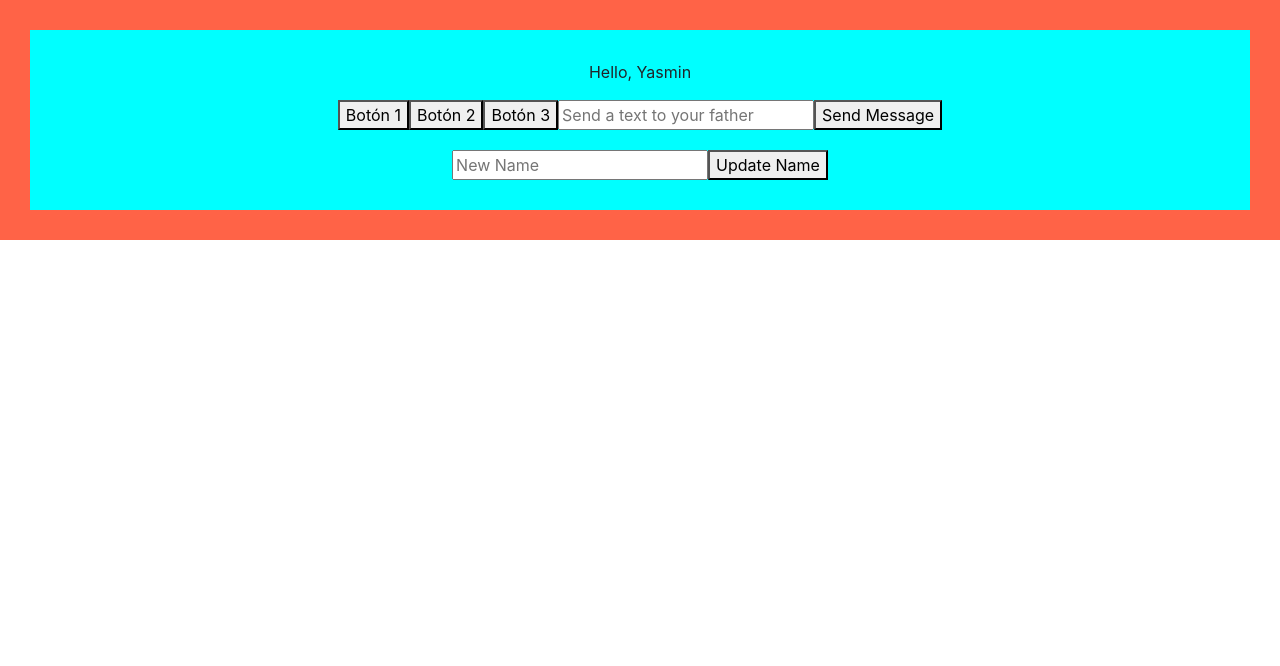
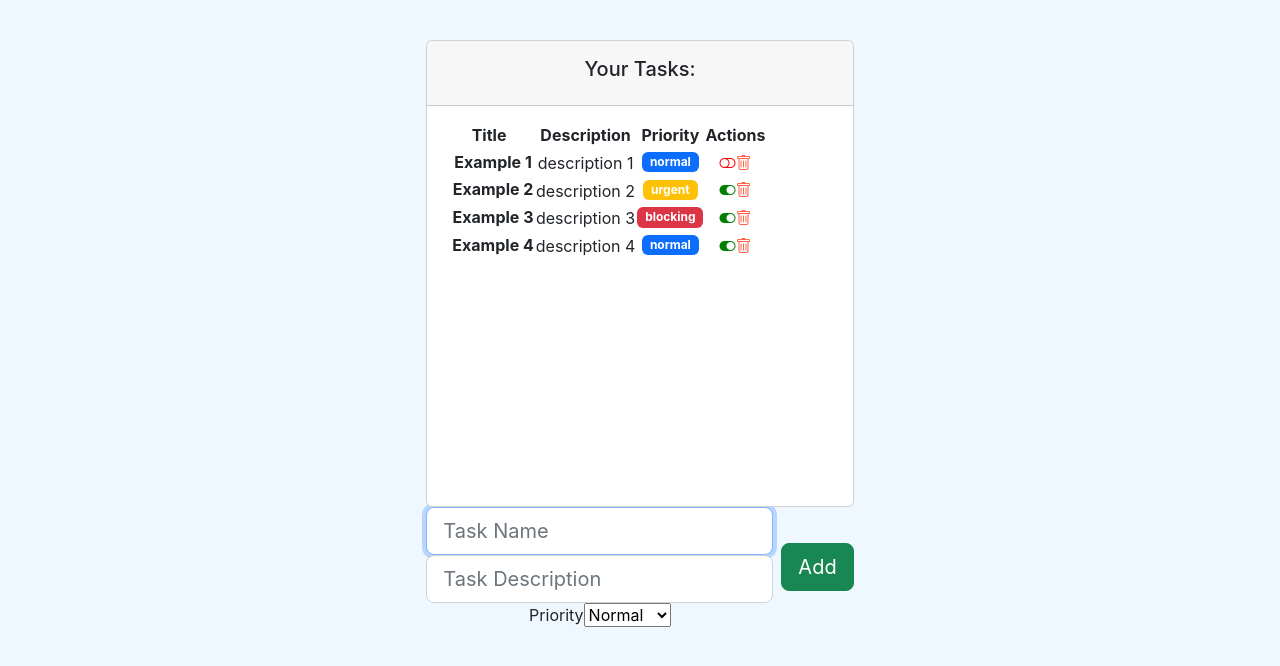
Before and after one commit to adrisanc/React-Project-Practice-OB, a React (Create React App) app: page / in a window 1280 px wide. Shown: the top 666 px of the page. Built offline with nearby package versions, Linux system fonts and the light colour scheme.

Commit message:
[add] modulo 9 : Vídeo del tema 9 completo: Avance en el proyecto evolutivo

```diff
--- a/src/App.css
+++ b/src/App.css
@@ -40,3 +40,11 @@
 h1{
   color: tomato;
 }
+body{
+  display: flex;
+  align-items: center;
+  justify-content: center;
+  padding-top: 40px;
+  padding-bottom: 40px;
+  background-color: aliceblue;
+}
--- a/src/App.js
+++ b/src/App.js
@@ -48,10 +48,10 @@ function App() {
       {/* </header> */}
 
       {/* Gestíon de eventos */}
-        <Father></Father>
+        {/* <Father></Father> */}
 
       {/* Componente de listado de tareas */}
-      {/* <TaskList></TaskList> */}
+      <TaskList></TaskList>
     </div>
   );
 }
--- a/src/components/container/task_list.jsx
+++ b/src/components/container/task_list.jsx
@@ -52,9 +52,34 @@ const TaskList = () => {
     };
   }, [tasks]);
 
-  const changeCompleted = (id) => {
-    console.log("TODO: Cambiar estado de un a tarea");
-  };
+  function completeTask(task) {
+    console.log('Completed this Task: ', task);
+    const index = tasks.indexOf(task);
+    // [...tasks] trae todas las tareas
+    const tempTasks = [...tasks];
+    // segpun el index de la tarea cambiara el estado de completed de true a false o viceversa
+    tempTasks[index].completed = !tempTasks[index].completed;
+    // actualizar el estado del componente y actualizar la iteracion de las tareas en orden para mostrar las tareas actualizadas
+    setTasks(tempTasks);
+  }
+
+  function deleteTask(task) {
+    console.log('Deleted this Task: ', task);
+    const index = tasks.indexOf(task);
+    const tempTasks = [...tasks];
+    // tempTasks.splice(indice del cual partimos para borrar elementos, cuantos elementos queremos borrar)
+    tempTasks.splice(index,1);
+    setTasks(tempTasks)
+  }
+
+  function addTask(task) {
+    console.log('Add this Task: ', task);
+    const index = tasks.indexOf(task);
+    const tempTasks = [...tasks];
+    // tempTasks.splice(indice del cual partimos para borrar elementos, cuantos elementos queremos borrar)
+    tempTasks.push(task);
+    setTasks(tempTasks)
+  }
 
   return (
     <div>
@@ -81,15 +106,26 @@ const TaskList = () => {
               </thead>
               <tbody>
                 {tasks.map((task, index) => {
-                  {/* !Important to add the key in iteration to avoid conflict */}
-                  return <TaskComponent key={index} task={task}></TaskComponent>;
+                  {
+                    /* !Important to add the key in iteration to avoid conflict */
+                  }
+                  return (
+
+                    <TaskComponent
+                    // Desde aqui se pasan las props a los hijos
+                      key={index}
+                      task={task}
+                      complete = {completeTask}
+                      remove = {deleteTask}>
+                    </TaskComponent>
+                  );
                 })}
               </tbody>
             </table>
           </div>
-          <TaskForm></TaskForm>
         </div>
       </div>
+          <TaskForm add={addTask}></TaskForm>
     </div>
   );
 };
--- a/src/components/pure/forms/taskForm.jsx
+++ b/src/components/pure/forms/taskForm.jsx
@@ -1,11 +1,45 @@
 import React, { useRef } from "react";
+import PropTypes from "prop-types";
+import { LEVELS } from "../../../models/level.enum";
+import { Task } from "../../../models/task.class";
 
-const TaskForm = () => {
-  return (
-    <form>
+const TaskForm = ({ add }) => {
+  const nameRef = useRef("");
+  const descriptionRef = useRef("");
+  const levelRef = useRef(LEVELS.NORMAL);
 
-    </form>
-    )
+  function addTask(e) {
+    e.preventDefault();
+    const newTask = new Task(
+      nameRef.current.value,
+      descriptionRef.current.value,
+      false,
+      levelRef.current.value
+    );
+    add(newTask);
+  }
+  return <form onSubmit={addTask} className="d-flex justify-content-center align-items-center mb-4">
+    <div className="form-outline flex-fill">
+      <input ref={nameRef} id = 'inputName' type= 'text' className="form-control form-control-lg" required  autoFocus placeholder="Task Name"/>
+      <input ref={descriptionRef} id = 'inputDescription' type= 'text' className="form-control form-control-lg" required placeholder="Task Description"/>
+      <label htmlFor="select-level" className="sr-only">Priority</label>
+      <select ref={levelRef} id="select-level" defaultValue={LEVELS.NORMAL}>
+        <option value={LEVELS.NORMAL}>
+          Normal
+        </option>
+        <option value={LEVELS.URGENTE}>
+          Urgent
+        </option>
+        <option value={LEVELS.BLOCKING}>
+          Blocking
+        </option>
+      </select>
+    </div>
+    <button type="submit" className="btn btn-success btn-lg ms-2"> Add</button>
+  </form>;
 };
 
+TaskForm.propTypes = {
+  add: PropTypes.func.isRequired,
+};
 export default TaskForm;
--- a/src/components/pure/task.jsx
+++ b/src/components/pure/task.jsx
@@ -6,7 +6,7 @@ import { Task } from "../../models/task.class";
 import "../../styles/task.scss";
 import { LEVELS } from "../../models/level.enum";
 
-const TaskComponent = ({ task }) => {
+const TaskComponent = ({ task, complete, remove }) => {
   useEffect(() => {
     console.log("Task Created");
     return () => {
@@ -51,11 +51,11 @@ const TaskComponent = ({ task }) => {
   function taskCompletedIcon(){
     if(task.completed){
       return(
-        <i className="bi-toggle-on" style={{ color: "green" }}></i>
+        <i onClick={() => complete(task)} className="bi-toggle-on task-action" style={{ color: "green" }}></i>
       )
     }else{
       return(
-        <i className="bi-toggle-off" style={{ color: "red" }}></i>
+        <i onClick={() => complete(task)} className="bi-toggle-off task-action" style={{ color: "red" }}></i>
       )
     }
   }
@@ -76,7 +76,7 @@ const TaskComponent = ({ task }) => {
         <span className="align-middle">
         {/* Execution of funtion to return icon element */}
           {taskCompletedIcon()}
-          <i className="bi-trash" style={{ color: "tomato" }}></i>
+          <i  onClick={() => remove(task)} className="bi-trash task-action" style={{ color: "tomato" }}></i>
         </span>
       </td>
     </tr>
@@ -84,7 +84,9 @@ const TaskComponent = ({ task }) => {
 };
 
 TaskComponent.propTypes = {
-  task: PropTypes.instanceOf(Task),
+  task: PropTypes.instanceOf(Task).isRequired,
+  complete: PropTypes.func.isRequired,
+  remove: PropTypes.func.isRequired
 };
 
 export default TaskComponent;
--- a/src/styles/task.scss
+++ b/src/styles/task.scss
@@ -1,8 +1,3 @@
-
-h1{
-    color: cyan;
+.task-action{
+    cursor: pointer;
 }
-.task-name{
-    font-weight:  bold;
-    color: cadetblue;
-}
```
